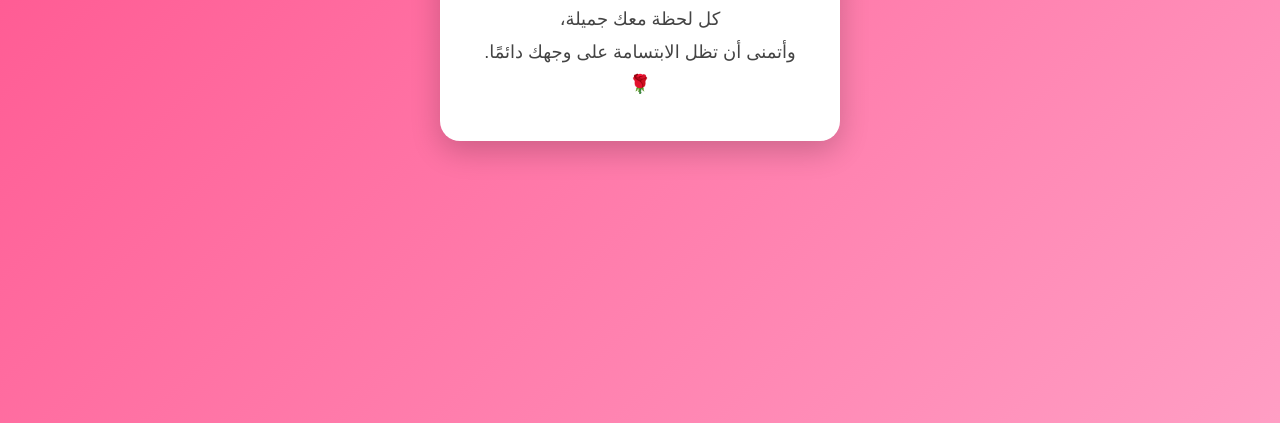
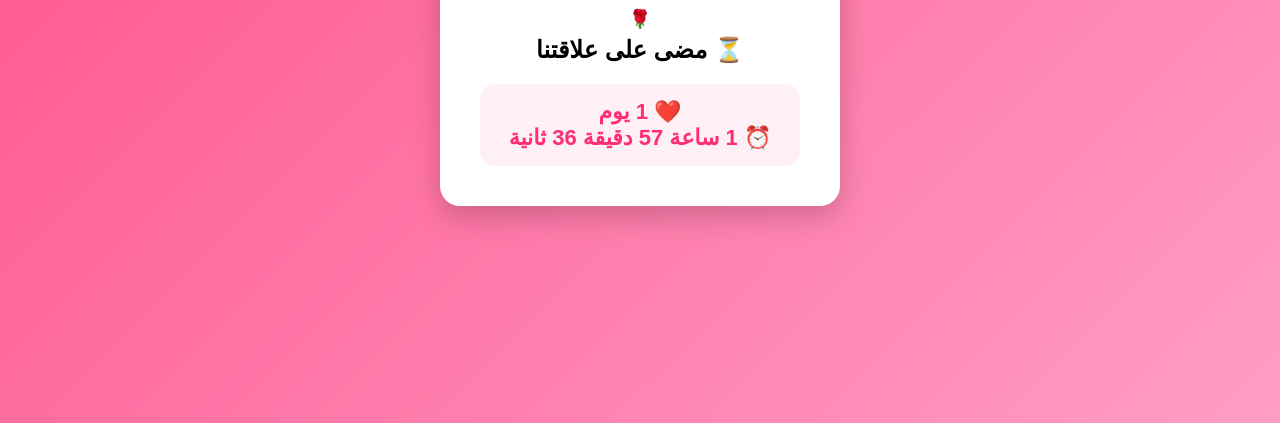
Before and after one commit to omar788bhj-hash/love-website, a plain HTML site: page home.html in a window 1280 px wide. Shown: the part 377-800 px from the top of the page. Drawn offline with Linux system fonts and the light colour scheme.

Commit message:
Update home.html

```diff
--- a/home.html
+++ b/home.html
@@ -43,6 +43,16 @@ p{
     line-height:1.8;
 }
 
+#loveCounter{
+    margin-top:20px;
+    font-size:22px;
+    font-weight:bold;
+    color:#ff2d75;
+    background:#fff0f5;
+    padding:15px;
+    border-radius:15px;
+}
+
 .heart{
     position:absolute;
     color:#ff2d75;
@@ -66,15 +76,41 @@ p{
 <body>
 
 <div class="card">
-    <h1>❤️ أهلاً بكِ ❤️</h1>
+    <h1>❤️ أهلاً بكِ هدى ❤️</h1>
 
     <p>
         كل لحظة معك جميلة،<br>
         وأتمنى أن تظل الابتسامة على وجهك دائمًا. 🌹
     </p>
+
+    <h2>⏳ مضى على علاقتنا</h2>
+    <div id="loveCounter"></div>
+
 </div>
 
 <script>
+
+// تاريخ بداية العلاقة
+const startDate = new Date("2026-07-10T12:00:00");
+
+function updateCounter(){
+    const now = new Date();
+    const diff = now - startDate;
+
+    const days = Math.floor(diff/(1000*60*60*24));
+    const hours = Math.floor((diff/(1000*60*60))%24);
+    const minutes = Math.floor((diff/(1000*60))%60);
+    const seconds = Math.floor((diff/1000)%60);
+
+    document.getElementById("loveCounter").innerHTML =
+    `❤️ ${days} يوم<br>
+     ⏰ ${hours} ساعة ${minutes} دقيقة ${seconds} ثانية`;
+}
+
+updateCounter();
+setInterval(updateCounter,1000);
+
+// القلوب المتحركة
 for(let i=0;i<40;i++){
     let heart=document.createElement("div");
     heart.className="heart";
@@ -84,6 +120,7 @@ for(let i=0;i<40;i++){
     heart.style.fontSize=(15+Math.random()*30)+"px";
     document.body.appendChild(heart);
 }
+
 </script>
 
 </body>
```
